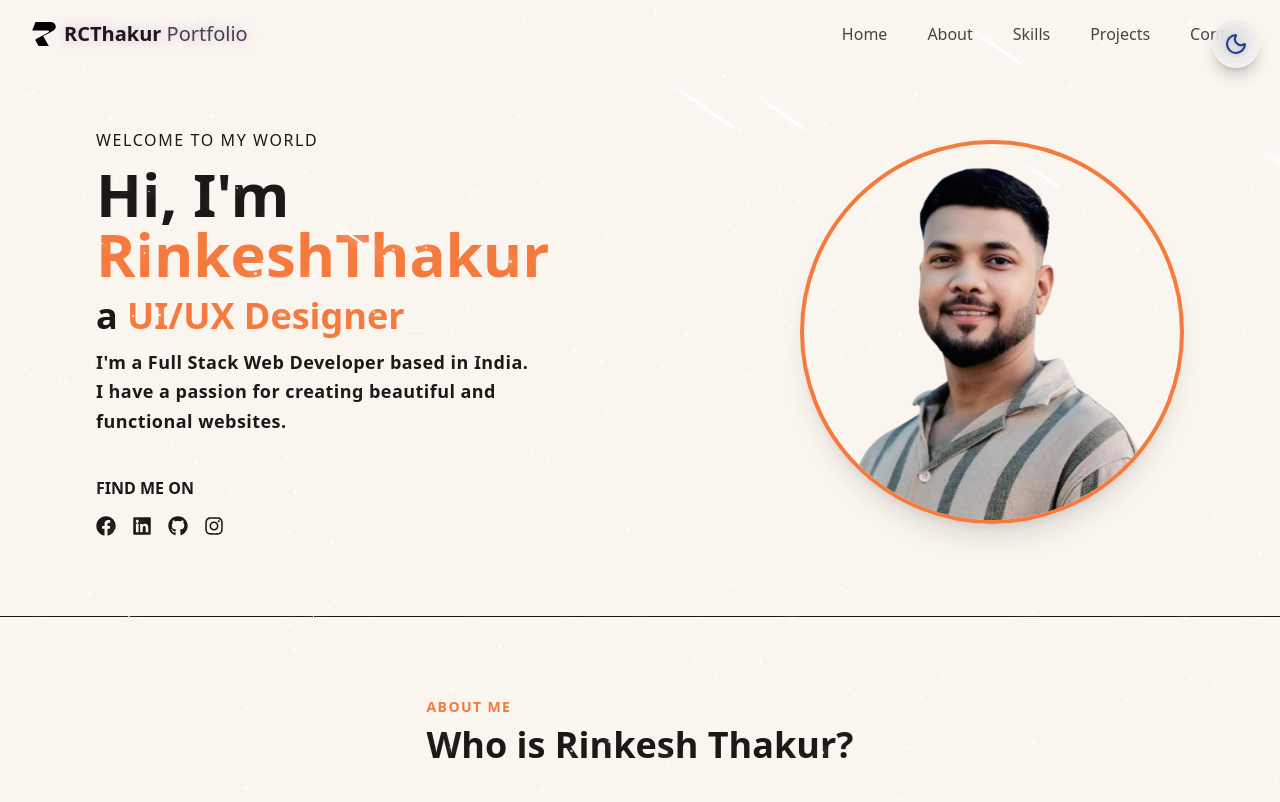
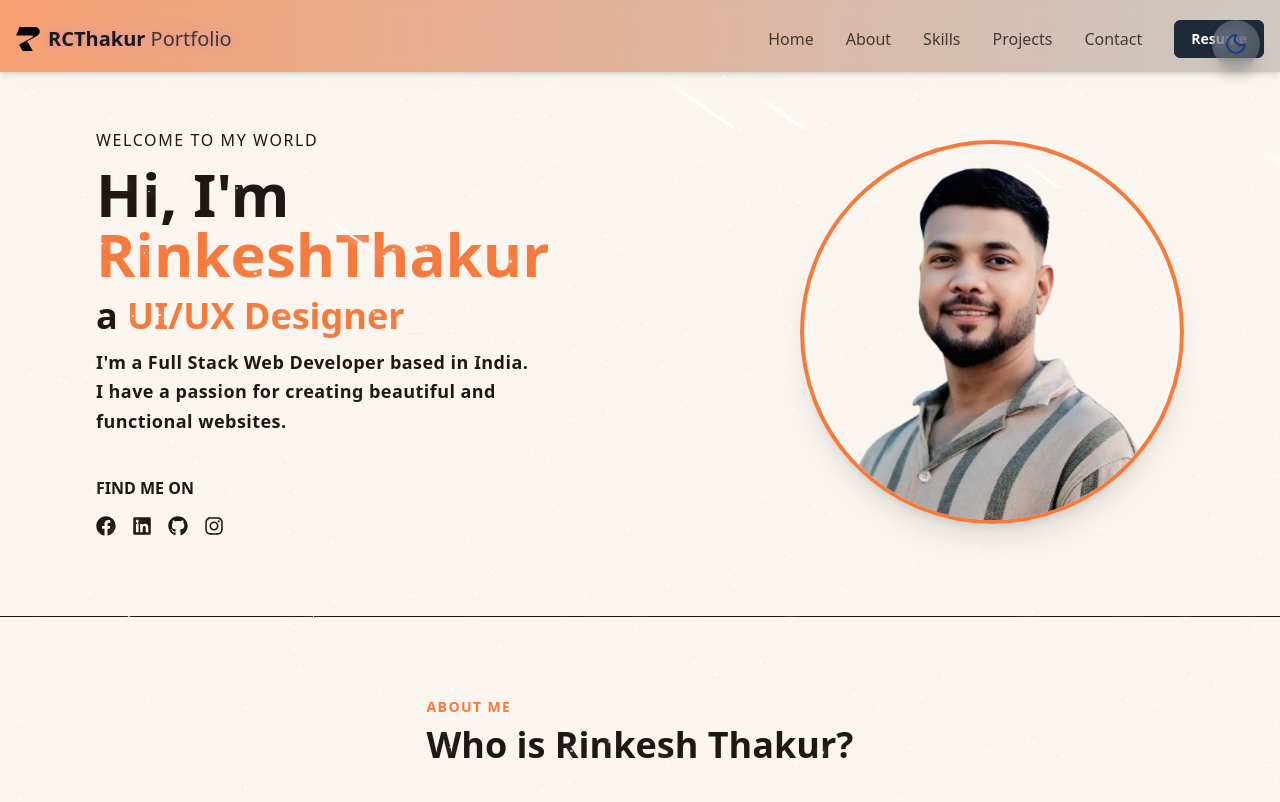
Before and after one commit to RCThakur/My-Portfolio, a React (Vite) app: page / in a window 1280 px wide. Shown: the top 802 px of the page. Built offline with nearby package versions, Linux system fonts and the light colour scheme.

Commit message:
Updated Navbar: responsive mobile overlay + close button, resume button, gradient background and smooth-scroll without changing URL

```diff
--- a/src/components/Navbar.jsx
+++ b/src/components/Navbar.jsx
@@ -16,29 +16,41 @@ export const Navbar = () => {
   const [isScrolled, setIsScrolled] = useState(false);
   const [isOpen, setIsOpen] = useState(false);
 
+  // Detect scroll for style change
   useEffect(() => {
     const handleScroll = () => {
       setIsScrolled(window.scrollY > 0);
     };
+    window.addEventListener("scroll", handleScroll);
+    return () => window.removeEventListener("scroll", handleScroll);
+  }, []);
 
-    window.addEventListener("scroll", handleScroll);
-    return () => {
-      window.removeEventListener("scroll", handleScroll);
-    };
-  }, []);
+  // Smooth scroll without URL change + navbar offset
+  const handleNavClick = (e, href) => {
+    e.preventDefault();
+    const section = document.querySelector(href);
+    if (section) {
+      const navHeight = document.querySelector("nav").offsetHeight;
+      const sectionTop = section.getBoundingClientRect().top + window.scrollY - navHeight;
+      window.scrollTo({ top: sectionTop, behavior: "smooth" });
+    }
+  };
 
   return (
     <nav
       className={cn(
-        "fixed w-full z-40 transition-all duration-300 scroll-mt-16",
-        isScrolled ? "py-3 bg-background/80 backdrop-blur-sm" : "py-5"
+        "fixed w-full h-18 z-50 transition-all duration-300 bg-gradient-to-r from-primary/70 to-foreground/20 shadow-md backdrop-blur-sm",
+        isScrolled
+          ? "py-3 bg-gradient-to-r from-primary/70 to-foreground/20 shadow-md backdrop-blur-sm"
+          : "py-5"
       )}
     >
-      <div className="container flex items-center justify-between">
+      <div className="container px-4 flex items-center justify-between">
         {/* Logo */}
         <a
           href="#hero"
-          className="text-xl font-bold text-foreground flex items-center gap-2 scroll-mt-16"
+          onClick={(e) => handleNavClick(e, "#hero")}
+          className="text-xl font-bold text-foreground flex items-center gap-2 cursor-pointer"
         >
           <img src={logo} alt="logo" className="w-6 h-6" />
           <span className="text-glow text-foreground">
@@ -48,16 +60,30 @@ export const Navbar = () => {
         </a>
 
         {/* Desktop Navigation */}
-        <div className="hidden md:flex gap-x-10 items-center">
+        <div className="hidden md:flex gap-x-8 items-center">
           {navItems.map((item) => (
             <a
               key={item.name}
               href={item.href}
-              className="transition-colors duration-300 hover:text-primary text-foreground/80"
+              onClick={(e) => handleNavClick(e, item.href)}
+              className="transition-colors duration-300 hover:text-primary text-foreground/80 cursor-pointer"
             >
               {item.name}
             </a>
           ))}
+
+          {/* Resume Button */}
+          <a
+            href="https://drive.google.com/file/d/1IEeufiCcr4C4gm64K2ijbI2_vgUjZ1V4/view?usp=sharing"
+            target="_blank"
+            rel="noopener noreferrer"
+            className="px-4 py-2 rounded-md text-sm font-semibold transition-all duration-300
+              border border-gray-800 bg-gray-800 text-white hover:bg-white hover:text-gray-900 hover:border-white
+              dark:border-primary dark:bg-primary dark:text-black dark:hover:bg-white dark:hover:text-primary dark:hover:border-white"
+          >
+            Resume
+          </a>
+
           <ThemeToggle />
         </div>
 
@@ -76,21 +102,50 @@ export const Navbar = () => {
         {/* Mobile Overlay Nav */}
         <div
           className={cn(
-            "fixed inset-0 bg-background/95 backdrop-blur-md flex flex-col items-center justify-center md:hidden z-40 transition-all duration-300",
-            isOpen ? "opacity-100 pointer-events-auto" : "opacity-0 pointer-events-none"
+            "fixed top-0 left-0 w-full h-screen bg-background/95 dark:bg-primary/95 backdrop-blur-md",
+            "flex flex-col items-center justify-center md:hidden transition-all duration-300 z-[60]",
+            isOpen
+              ? "opacity-100 pointer-events-auto"
+              : "opacity-0 pointer-events-none"
           )}
         >
-          <div className="flex flex-col gap-y-6 text-xl">
+          {/* Close Button */}
+          <button
+            onClick={() => setIsOpen(false)}
+            aria-label="Close Menu"
+            className="absolute top-5 right-5 p-2 text-foreground bg-white/10 rounded-full backdrop-blur hover:bg-white/20 transition"
+          >
+            <X size={24} />
+          </button>
+
+          {/* Mobile Links */}
+          <div className="flex flex-col items-center gap-y-6 text-lg font-medium">
             {navItems.map((item) => (
               <a
                 key={item.name}
                 href={item.href}
-                onClick={() => setIsOpen(false)}
-                className="transition-colors duration-300 hover:text-primary text-foreground/80"
+                onClick={(e) => {
+                  handleNavClick(e, item.href);
+                  setIsOpen(false);
+                }}
+                className="transition-colors duration-300 hover:text-primary text-foreground/80 cursor-pointer"
               >
                 {item.name}
               </a>
             ))}
+
+            {/* Mobile Resume Button */}
+            <a
+              href="https://drive.google.com/file/d/1IEeufiCcr4C4gm64K2ijbI2_vgUjZ1V4/view?usp=sharing"
+              target="_blank"
+              rel="noopener noreferrer"
+              onClick={() => setIsOpen(false)}
+              className="px-4 py-2 rounded-md text-sm font-semibold transition-all duration-300
+                border border-gray-800 bg-gray-800 text-white hover:bg-white hover:text-gray-900 hover:border-white
+                dark:border-primary dark:bg-primary dark:text-black dark:hover:bg-white dark:hover:text-primary dark:hover:border-white"
+            >
+              Resume
+            </a>
           </div>
         </div>
       </div>
```
